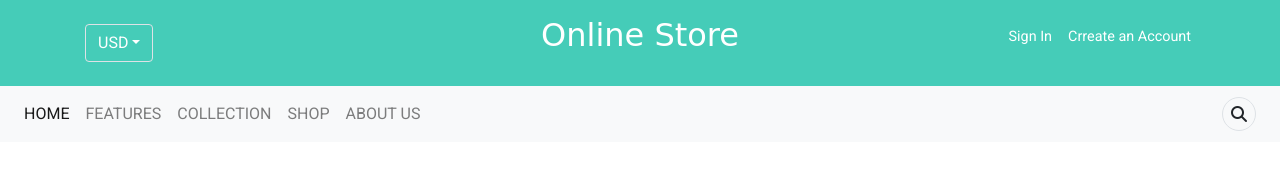
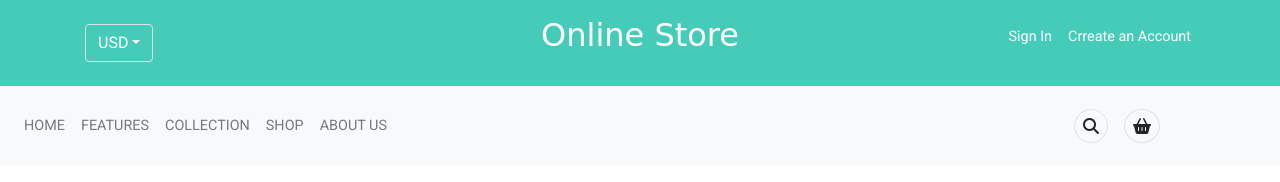
Before and after one commit to Mongithabet/Store-App, a plain HTML site: page index.html in a window 1280 px wide. Drawn offline with nearby package versions, Linux system fonts and the light colour scheme; a web font is replaced by a local one.

Commit message:
commit header

```diff
--- a/css/style.css
+++ b/css/style.css
@@ -43,3 +43,18 @@ header{
    text-decoration: none;
    color: white;
 }
+/*Navigation Menu*/
+.navbar-nav{
+    padding: 0.8em 0em;
+
+}
+.navbar-nav .nav-link{
+    font-size: 0.9em;
+    color:var(--light-gray)!important;
+}
+.navbar-nav .nav-item .nav-link{
+    padding: 0 1.3em;
+}
+.navbar-nav .basket-icon{
+  margin-right: 6.5rem!important;
+}
--- a/index.html
+++ b/index.html
@@ -58,13 +58,18 @@
              <li class="nav-item border rounded-circle mx-2 search-icon">
                 <i class="fas fa-search p-2"></i>
              </li>
+             <li class="nav-item border rounded-circle mx-2 basket-icon">
+                <i class="fas fa-shopping-basket p-2"></i>
+             </li>
             </div>
           </nav>
     </div>
 </header>
+<!--Main Section-->
     <main>
-
+<div class="container-fluid"></div>
     </main>
+    <!--/Main Section-->
     <footer></footer>
 
     <script src="https://code.jquery.com/jquery-3.4.1.slim.min.js" integrity="sha384-J6qa4849blE2+poT4WnyKhv5vZF5SrPo0iEjwBvKU7imGFAV0wwj1yYfoRSJoZ+n" crossorigin="anonymous"></script>
```
